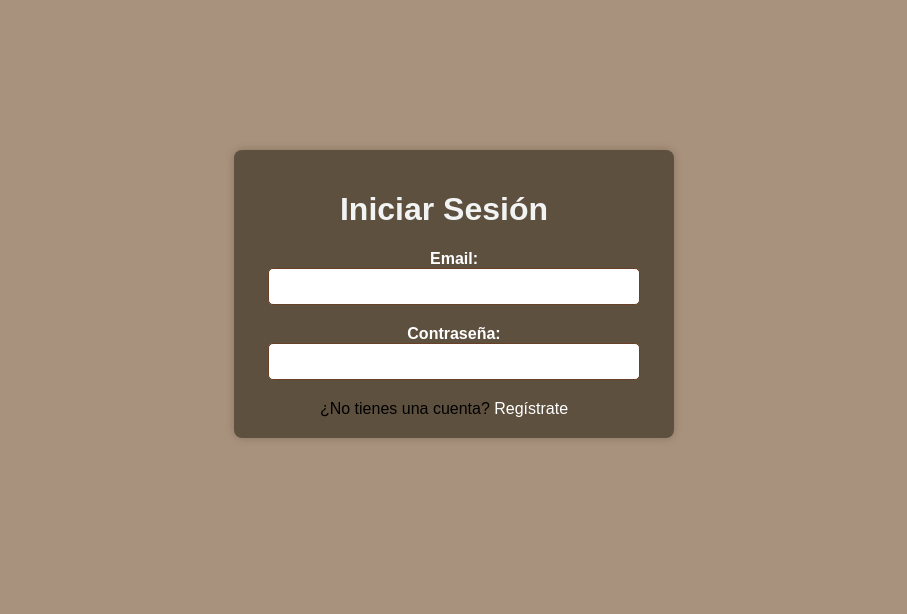
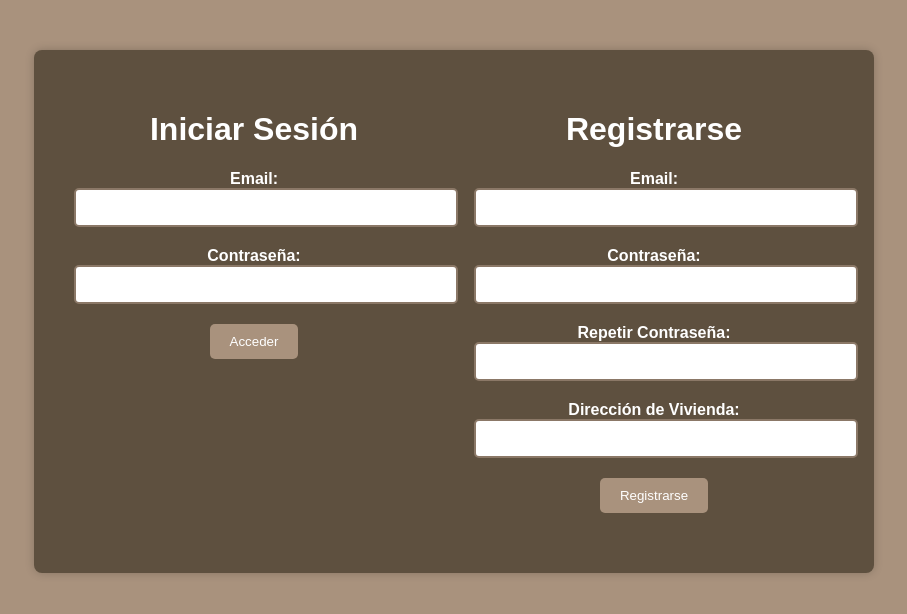
Before and after one commit to Santinolopez56/Frontend-SereneSpace, a React (Create React App) app: page /login in a window 1280 px wide. Shown: the top 614 px of the page, without its empty margins (186-1093 px from the left). Built offline with nearby package versions, Linux system fonts and the light colour scheme; a web font is replaced by a local one.

Commit message:
Inicio de sesion / Footer

```diff
--- a/src/Components/footer/Footer.jsx
+++ b/src/Components/footer/Footer.jsx
@@ -1,10 +1,26 @@
+import {Link} from 'react-router-dom';
+
 
 export default function Footer() {
   return (
     <footer>
-      <div class="contenedor-final">
-        <p>&copy; Interiores Locos</p>
-      </div>
+      <div class="footer-content">
+            <div class="footer-logo">
+                <img src="logo.png" alt="Logo" width="100"/>
+            </div>
+            <div class="footer-links">
+                <ul>
+                    <li><a href="#">Aviso de copyright</a></li>
+                    <li><a href="#">Política de privacidad</a></li>
+                    <li><a href="#">Mapa de sitio</a></li>
+                </ul>
+            </div>
+            <div class="footer-contact">
+                <p>Información de contacto:</p>
+                <p>Email: info@example.com</p>
+                <p>Teléfono: +123456789</p>
+            </div>
+        </div>
     </footer>
   );
 }
--- a/src/pages/loginpage.css
+++ b/src/pages/loginpage.css
@@ -4,18 +4,26 @@
 }
 
 .container {
-    max-width: 400px;
-    background-color: #5E503F;
+    max-width: 800px;
     margin: 0 auto;
     padding: 20px;
+    background-color: #5E503F;
     border-radius: 8px;
     box-shadow: 0 0 10px rgba(0, 0, 0, 0.2);
-    margin-top: 150px;
+    display: flex;
+    flex-direction: row;
+    margin-top: 50px;
+}
+
+.login-form,
+.register-form {
+    flex: 1;
+    padding: 20px;
 }
 
 h1 {
     text-align: center;
-    color: #693f25;
+    color: white;
 }
 
 .form-group {
@@ -30,9 +38,9 @@
 
 input[type="text"],
 input[type="password"] {
-    width: 350px;
+    width: 100%;
     padding: 10px;
-    border: 1px solid #693f25;
+    border: 2px solid #8b7867;
     border-radius: 5px;
 }
 
@@ -46,15 +54,5 @@
 }
 
 input[type="button"]:hover {
-    background-color: #8b7867;
+    background-color: #857363;
 }
-
-.register-link {
-    text-align: center;
-    margin-top: 10px;
-}
-
-.register-link a {
-    color:white;
-    text-decoration: none;
-}
--- a/src/pages/loginpage.jsx
+++ b/src/pages/loginpage.jsx
@@ -3,20 +3,46 @@
 export default function Loginpage() {
     return (
         <body>
-            <div className="container">
-                <h1><Link to='/login'>Iniciar Sesión</Link></h1>
-                <form>
-                    <div className="form-group">
-                        <label for="email">Email:</label>
-                        <input type="text" id="email" name="email" required/>
-                    </div>
-                    <div className="form-group">
-                        <label for="password">Contraseña:</label>
-                        <input type="password" id="password" name="password" required/>
-                    </div>
-                </form>
-                <div className="register-link">
-                    ¿No tienes una cuenta? <a href="">Regístrate</a>
+            <div class="container">
+                <div class="login-form">
+                    <h1>Iniciar Sesión</h1>
+                    <form>
+                        <div class="form-group">
+                            <label for="login-email">Email:</label>
+                            <input type="text" id="login-email" name="login-email" required/>
+                        </div>
+                        <div class="form-group">
+                            <label for="login-password">Contraseña:</label>
+                            <input type="password" id="login-password" name="login-password" required/>
+                        </div>
+                        <div class="form-group">
+                            <input type="button" value="Acceder"/>
+                        </div>
+                    </form>
+                </div>
+                <div class="register-form">
+                    <h1>Registrarse</h1>
+                    <form>
+                        <div class="form-group">
+                            <label for="register-email">Email:</label>
+                            <input type="text" id="register-email" name="register-email" required/>
+                        </div>
+                        <div class="form-group">
+                            <label for="register-password">Contraseña:</label>
+                            <input type="password" id="register-password" name="register-password" required/>
+                        </div>
+                        <div class="form-group">
+                            <label for="confirm-password">Repetir Contraseña:</label>
+                            <input type="password" id="confirm-password" name="confirm-password" required/>
+                        </div>
+                        <div class="form-group">
+                            <label for="direccion">Dirección de Vivienda:</label>
+                            <input type="text" id="direccion" name="direccion" required/>
+                        </div>
+                        <div class="form-group">
+                            <input type="button" value="Registrarse"/>
+                        </div>
+                    </form>
                 </div>
             </div>
         </body>
```
Also changed, not shown: src/Components/footer/Footer.css (+50 -2 lines).
